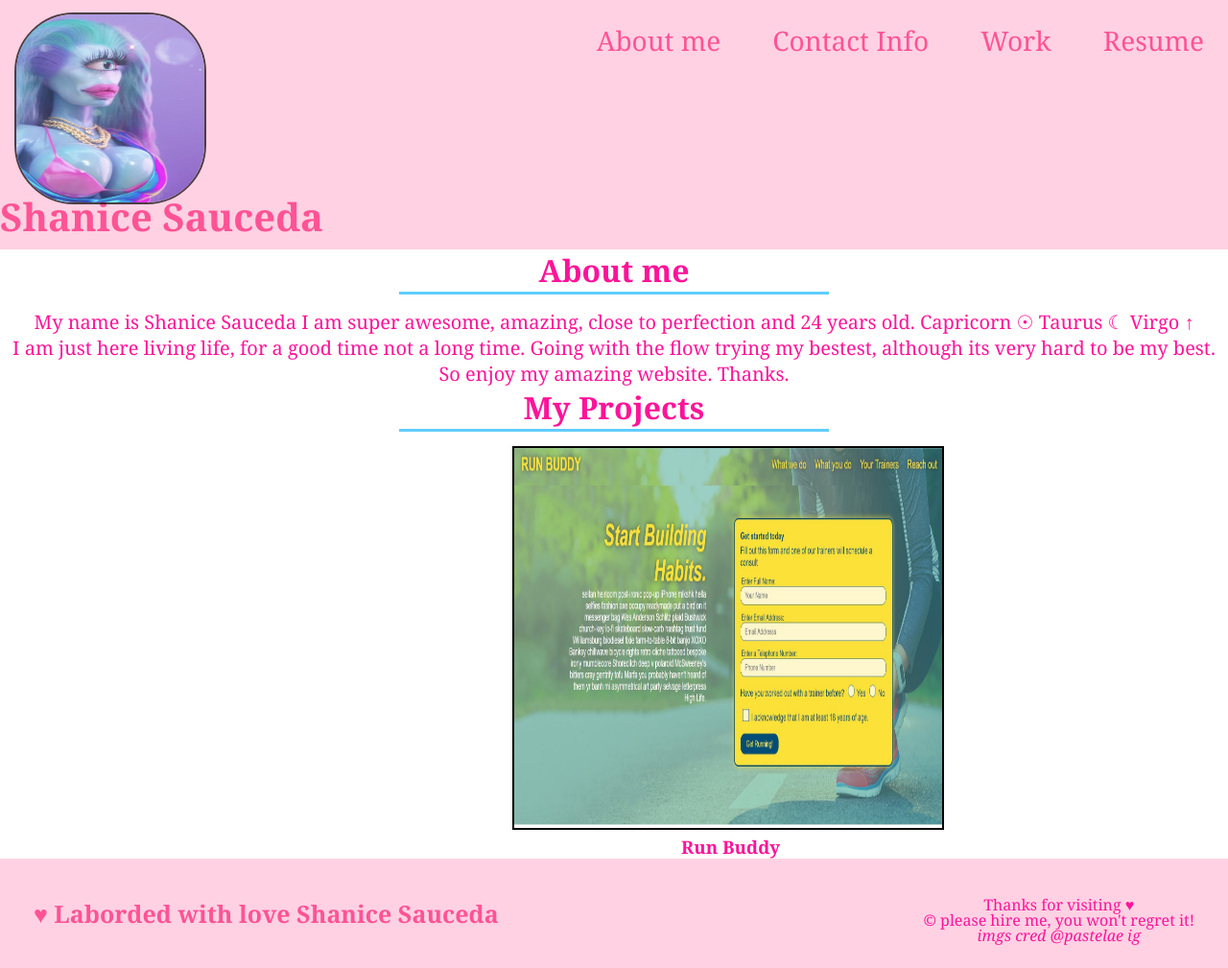
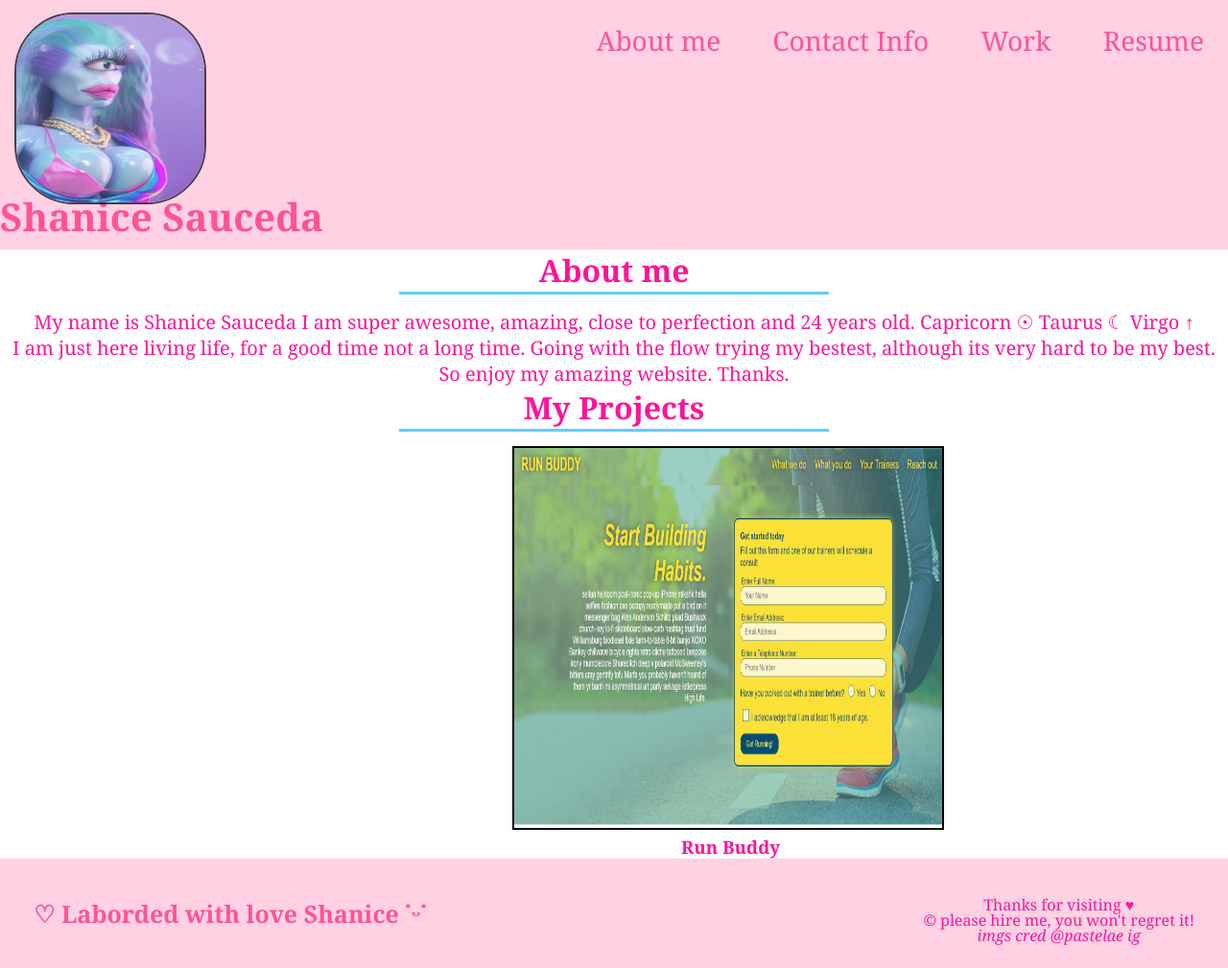
Before and after one commit to shanicesauce/Shanice, a plain HTML site: page index.html in a window 1280 px wide. Shown: the top 1009 px of the page at 96% size. Drawn offline with Linux system fonts and the light colour scheme.

Commit message:
changed text in footer

```diff
--- a/index.html
+++ b/index.html
@@ -70,7 +70,7 @@
 
     <section id="resume"></section>
   <footer>
-      <h2> ♥ Laborded with love Shanice Sauceda</h2>
+      <h2> ♡ Laborded with love Shanice ˙ᵕ˙ </h2>
       <div> Thanks for visiting ♥ <br>
          &copy; please hire me, you won't regret it! <br>
           <em> imgs cred @pastelae ig </em>
```
